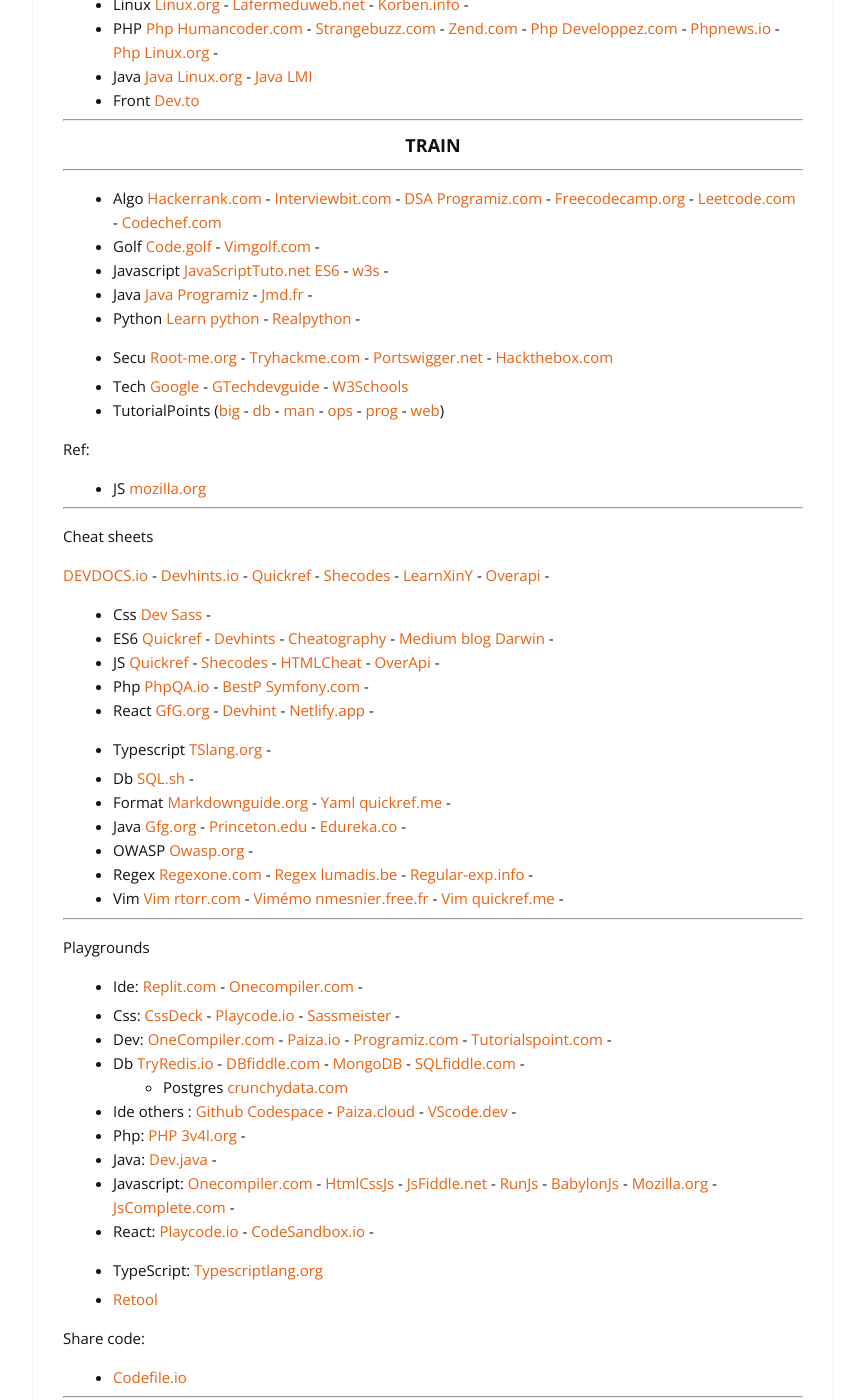
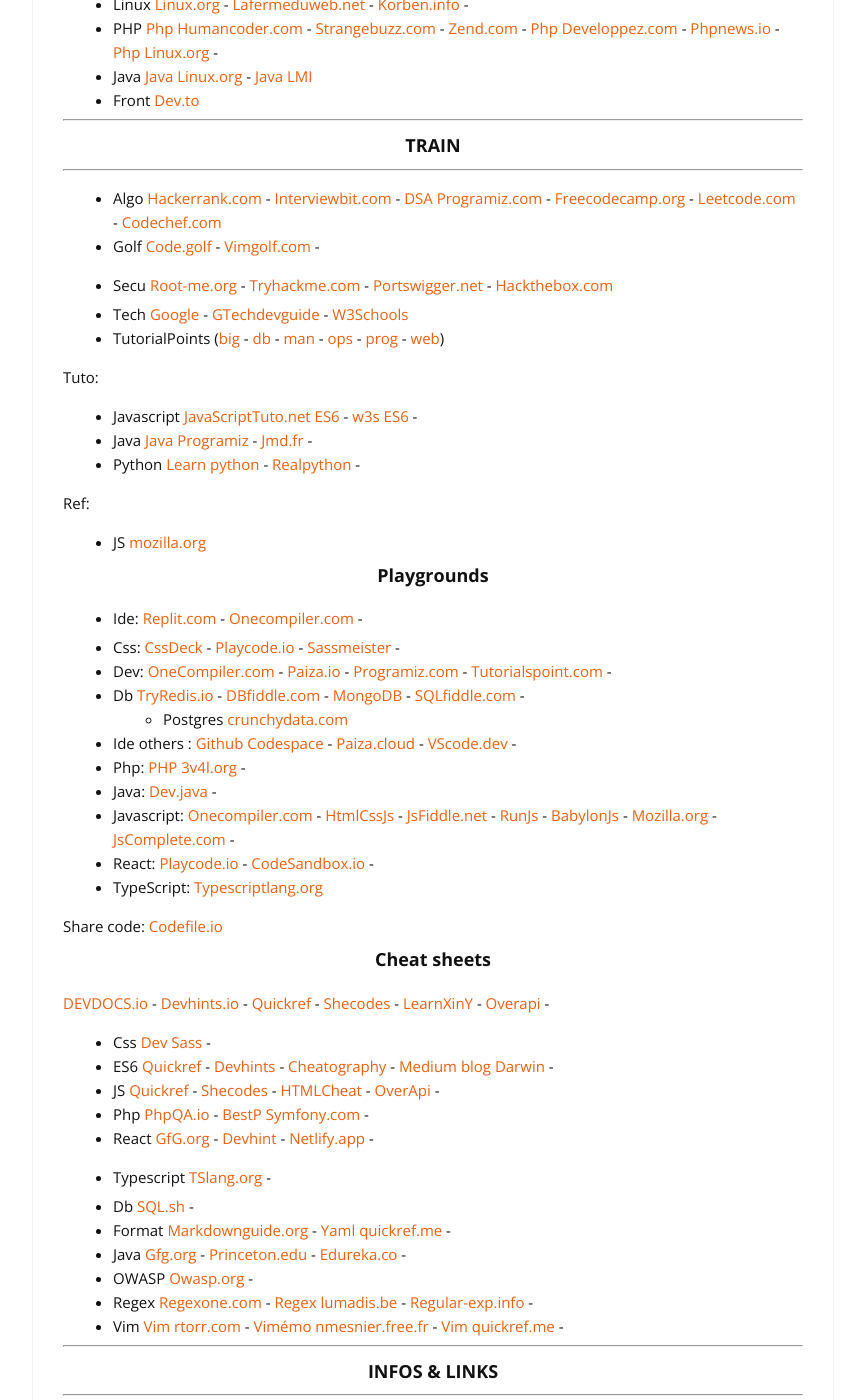
Before and after one commit to cylmat/cylmat.github.io, a Jekyll site: the page built from _pages/USEFUL.md, in a window 1280 px wide and 1400 px high, scrolled down 412 px. Shown: the whole window, without its empty margins (207-1072 px from the left). Built offline with Jekyll 4.4.1, drawn with Linux system fonts in a browser that asks for light colours; nearby versions of some CDN libraries; some of the changed lines change nothing that is shown.

Commit message:
Update USEFUL.md

```diff
--- a/_pages/USEFUL.md
+++ b/_pages/USEFUL.md
@@ -26,19 +26,37 @@
 
 * Algo [Hackerrank.com](https://www.hackerrank.com) - [Interviewbit.com](https://www.interviewbit.com/courses/programming) - [DSA Programiz.com](https://www.programiz.com/dsa) - [Freecodecamp.org](https://www.freecodecamp.org/learn) - [Leetcode.com](https://leetcode.com/explore) - [Codechef.com](https://www.codechef.com)
 * Golf [Code.golf](https://code.golf) - [Vimgolf.com](https://www.vimgolf.com) -
-* Javascript [JavaScriptTuto.net ES6](https://www.javascripttutorial.net/es6) - [w3s](https://www.w3schools.com/js/js_es6.asp) -
-* Java [Java Programiz](https://www.programiz.com/java-programming) - [Jmd.fr](https://www.jmdoudoux.fr/accueil_java.htm) -
-* Python [Learn python](https://www.learnpython.org) - [Realpython](https://realpython.com) -
 * Secu [Root-me.org](https://www.root-me.org) - [Tryhackme.com](https://tryhackme.com) - [Portswigger.net](https://portswigger.net/web-security) - [Hackthebox.com](https://www.hackthebox.com)
 
 - Tech [Google](https://developers.google.com/learn) - [GTechdevguide](https://techdevguide.withgoogle.com) - [W3Schools](https://www.w3schools.com)
 - TutorialPoints ([big](https://www.tutorialspoint.com/big_data_tutorials.htm) - [db](https://www.tutorialspoint.com/database_tutorials.htm) - [man](https://www.tutorialspoint.com/management_tutorials.htm) - [ops](https://www.tutorialspoint.com/devops_tutorials.htm) - [prog](https://www.tutorialspoint.com/computer_programming_tutorials.htm) - [web](https://www.tutorialspoint.com/web_development_tutorials.htm))
 
+Tuto:
+* Javascript [JavaScriptTuto.net ES6](https://www.javascripttutorial.net/es6) - [w3s ES6](https://www.w3schools.com/js/js_es6.asp) -
+* Java [Java Programiz](https://www.programiz.com/java-programming) - [Jmd.fr](https://www.jmdoudoux.fr/accueil_java.htm) -
+* Python [Learn python](https://www.learnpython.org) - [Realpython](https://realpython.com) -
+
 Ref:
 - JS [mozilla.org](https://developer.mozilla.org/fr/docs/Web/JavaScript/Reference)
 
-- - -
-Cheat sheets
+### <center>Playgrounds</center>
+
+- Ide: [Replit.com](https://replit.com/~) - [Onecompiler.com](https://onecompiler.com) -
+
+* Css: [CssDeck](https://cssdeck.com/) - [Playcode.io](https://playcode.io/css) - [Sassmeister](https://www.sassmeister.com/) -
+* Dev: [OneCompiler.com](https://onecompiler.com) - [Paiza.io](https://paiza.io/en) - [Programiz.com](https://www.programiz.com/python-programming/online-compiler) - [Tutorialspoint.com](https://www.tutorialspoint.com/codingground.htm) -
+* Db [TryRedis.io](https://try.redis.io) - [DBfiddle.com](https://www.db-fiddle.com) - [MongoDB](https://mongoplayground.net) - [SQLfiddle.com](http://sqlfiddle.com) -
+    * Postgres [crunchydata.com](https://www.crunchydata.com/developers/playground)
+* Ide others : [Github Codespace](https://github.com/codespaces) - [Paiza.cloud](https://paiza.cloud) - [VScode.dev](https://vscode.dev) -
+* Php: [PHP 3v4l.org](https://3v4l.org) -
+* Java: [Dev.java](https://dev.java/playground) -
+* Javascript: [Onecompiler.com](https://onecompiler.com/javascript) - [HtmlCssJs](https://html-css-js.com) - [JsFiddle.net](https://jsfiddle.net) - [RunJs](https://runjs.co) - [BabylonJs](https://playground.babylonjs.com) - [Mozilla.org](https://developer.mozilla.org/en-US/play) - [JsComplete.com](https://jscomplete.com/playground) -
+* React: [Playcode.io](https://playcode.io/react) - [CodeSandbox.io](https://codesandbox.io/s) -
+* TypeScript: [Typescriptlang.org](https://www.typescriptlang.org/play)
+
+Share code: [Codefile.io](https://codefile.io)
+
+### <center>Cheat sheets</center>
 
 [DEVDOCS.io](https://devdocs.io) - [Devhints.io](https://devhints.io) - [Quickref](https://quickref.me) - [Shecodes](http://cheatsheets.shecodes.io) - [LearnXinY](https://learnxinyminutes.com) - [Overapi](https://overapi.com/javascript) -
 
@@ -55,26 +73,6 @@
 - OWASP [Owasp.org](https://cheatsheetseries.owasp.org/Glossary.html) -
 - Regex [Regexone.com](https://regexone.com) - [Regex lumadis.be](https://lumadis.be/regex) - [Regular-exp.info](https://www.regular-expressions.info) -
 - Vim [Vim rtorr.com](https://vim.rtorr.com) - [Vimémo nmesnier.free.fr](http://nmesnier.free.fr/vim.html) - [Vim quickref.me](https://quickref.me/vim) -
-
----
-Playgrounds
-- Ide: [Replit.com](https://replit.com/~) - [Onecompiler.com](https://onecompiler.com) -
-
-* Css: [CssDeck](https://cssdeck.com/) - [Playcode.io](https://playcode.io/css) - [Sassmeister](https://www.sassmeister.com/) -
-* Dev: [OneCompiler.com](https://onecompiler.com) - [Paiza.io](https://paiza.io/en) - [Programiz.com](https://www.programiz.com/python-programming/online-compiler) - [Tutorialspoint.com](https://www.tutorialspoint.com/codingground.htm) -
-* Db [TryRedis.io](https://try.redis.io) - [DBfiddle.com](https://www.db-fiddle.com) - [MongoDB](https://mongoplayground.net) - [SQLfiddle.com](http://sqlfiddle.com) -
-    * Postgres [crunchydata.com](https://www.crunchydata.com/developers/playground)
-* Ide others : [Github Codespace](https://github.com/codespaces) - [Paiza.cloud](https://paiza.cloud) - [VScode.dev](https://vscode.dev) -
-* Php: [PHP 3v4l.org](https://3v4l.org) -
-* Java: [Dev.java](https://dev.java/playground) -
-* Javascript: [Onecompiler.com](https://onecompiler.com/javascript) - [HtmlCssJs](https://html-css-js.com) - [JsFiddle.net](https://jsfiddle.net) - [RunJs](https://runjs.co) - [BabylonJs](https://playground.babylonjs.com) - [Mozilla.org](https://developer.mozilla.org/en-US/play) - [JsComplete.com](https://jscomplete.com/playground) -
-* React: [Playcode.io](https://playcode.io/react) - [CodeSandbox.io](https://codesandbox.io/s) -
-* TypeScript: [Typescriptlang.org](https://www.typescriptlang.org/play)
-
-- [Retool](https://retool.com)
-
-Share code:
-- [Codefile.io](https://codefile.io)
 
 ---
 ### <center>INFOS & LINKS</center>
@@ -148,7 +146,8 @@
 * [Windows Powertoys](https://learn.microsoft.com/en-us/windows/powertoys)
 
 Shell
-* [Zsh](https://zsh.sourceforge.io/Doc) - [Tmux](https://doc.ubuntu-fr.org/tmux) - [Zellij.dev](https://zellij.dev)
+* [Zsh](https://zsh.sourceforge.io/Doc) - [Tmux](https://doc.ubuntu-fr.org/tmux) - [Zellij.dev](https://zellij.dev) -
+* [OhMyPosh](https://ohmyposh.dev)
 
 ---
 ### Videos
```
